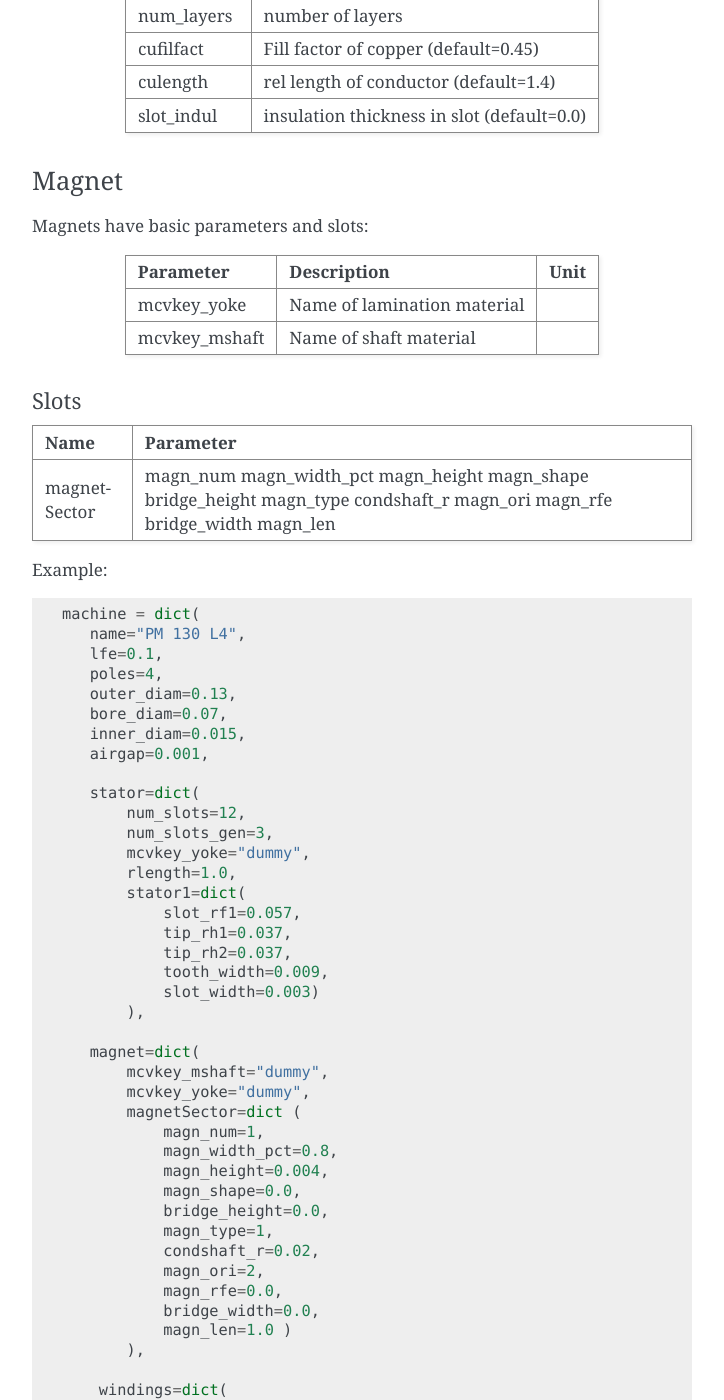
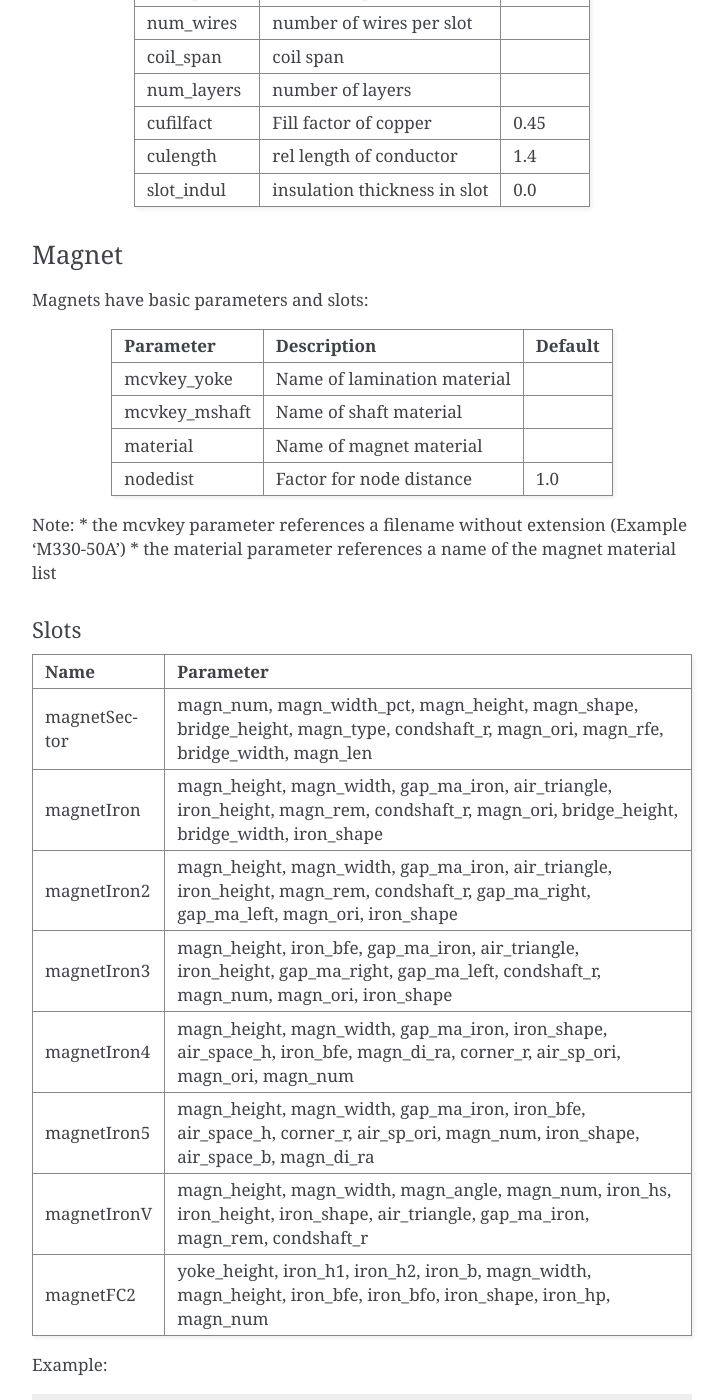
Before and after one commit to SEMAFORInformatik/femagtools, a Sphinx documentation site: the page built from docs/models.rst, in a window 1280 px wide and 1400 px high, scrolled down 1307 px. Shown: the whole window, without its empty margins (388-1112 px from the left). Built offline with Sphinx 7.4.7, drawn with Linux system fonts in a browser that asks for light colours; some of the changed text lies outside the part shown.

Commit message:
updated doc and fixed template bugs

```diff
--- a/docs/intro.rst
+++ b/docs/intro.rst
@@ -211,11 +211,11 @@ Example: minimize ripple and losses and maximize torque (note the sign parameter
     "population_size": 24,
     "decision_vars": [
         {"name": "magnet.magnetSector.magn_width_pct",
-	 "desc": "Magn width", "steps": 3,
+	 "desc": "Magn width",
 	 "bounds": [0.75, 0.85]},
 
         {"name": "magnet.magnetSector.magn_height",
-	 "desc": "Magn height", "steps": 3,
+	 "desc": "Magn height",
 	 "bounds": [3e-3, 5e-3]}
 
     ]
--- a/docs/models.rst
+++ b/docs/models.rst
@@ -26,14 +26,15 @@ Stator
 
 Stators have basic parameters and slots:
 
-==============  ============================  ====
-Parameter        Description                  Unit
-==============  ============================  ====
+==============  ============================  =======  ====
+Parameter        Description                  Default  Unit
+==============  ============================  =======  ====
 num_slots        Number of Slots
 num_slots_gen    Number of Slots in Model
-rlength          Relative iron length
+rlength          Relative iron length          1.0
 mcvkey_yoke      Name of lamination material
-==============  ============================  ====
+nodedist         Factor for node distance      1.0
+==============  ============================  =======  ====
 
 
 Slots
@@ -42,58 +43,66 @@ Slots
 Name             Parameter
 ============    ==============
 stator1
-                 slot_rf1
-                 tip_rh1
-                 tip_rh2
-                 tooth_width
+                 slot_rf1,
+                 tip_rh1,
+                 tip_rh2,
+                 tooth_width,
                  slot_width
 stator2
-                 slot_t1
-                 slot_t2
-                 slot_t3
-                 slot_depth
-                 slot_width
+                 slot_t1,
+                 slot_t2,
+                 slot_t3,
+                 slot_depth,
+                 slot_width,
                  corner_width
 statorRotor3
-                 slot_height
-                 slot_h1
-                 slot_h2
-                 slot_width
-                 slot_r1
-                 slot_r2
-                 wedge_width1
-                 wedge_width2
-                 middle_line
-                 tooth_width
+                 slot_height,
+                 slot_h1,
+                 slot_h2,
+                 slot_width,
+                 slot_r1,
+                 slot_r2,
+                 wedge_width1,
+                 wedge_width2,
+                 middle_line,
+                 tooth_width,
                  slot_top_sh
 ============    ==============
+
+Note: all units are metric units
 
 Windings
 --------
 
-============    ==========================================
-Name             Parameter
-============    ==========================================
+============    ============================  =======
+Name             Parameter                    Default
+============    ============================  =======
 num_phases      number of phases
 num_wires       number of wires per slot
 coil_span       coil span
 num_layers      number of layers
-cufilfact       Fill factor of copper (default=0.45)
-culength        rel length of conductor (default=1.4)
-slot_indul      insulation thickness in slot (default=0.0)
-============    ==========================================
+cufilfact       Fill factor of copper          0.45
+culength        rel length of conductor        1.4
+slot_indul      insulation thickness in slot   0.0
+============    ============================  =======
 
 Magnet
 ------
 
 Magnets have basic parameters and slots:
 
-==============  ============================  ====
-Parameter        Description                  Unit
-==============  ============================  ====
+==============  ============================  =======
+Parameter        Description                  Default
+==============  ============================  =======
 mcvkey_yoke      Name of lamination material
 mcvkey_mshaft    Name of shaft material
-==============  ============================  ====
+material         Name of magnet material
+nodedist         Factor for node distance       1.0
+==============  ============================  =======
+
+Note:
+* the mcvkey parameter references a filename without extension (Example 'M330-50A')
+* the material parameter references a name of the magnet material list
 
 Slots
 ^^^^^
@@ -101,17 +110,94 @@ Slots
 ============    ==============
 Name             Parameter
 ============    ==============
-magnetSector    magn_num
-                magn_width_pct
-                magn_height
-                magn_shape
-                bridge_height
-                magn_type
-                condshaft_r
-                magn_ori
-                magn_rfe
-                bridge_width
+magnetSector    magn_num,
+                magn_width_pct,
+                magn_height,
+                magn_shape,
+                bridge_height,
+                magn_type,
+                condshaft_r,
+                magn_ori,
+                magn_rfe,
+                bridge_width,
                 magn_len
+magnetIron      magn_height,
+                magn_width,
+		gap_ma_iron,
+		air_triangle,
+		iron_height,
+		magn_rem,
+		condshaft_r,
+		magn_ori,
+		bridge_height,
+		bridge_width,
+		iron_shape
+magnetIron2     magn_height,
+                magn_width,
+		gap_ma_iron,
+		air_triangle,
+		iron_height,
+		magn_rem,
+		condshaft_r,
+		gap_ma_right,
+		gap_ma_left,
+		magn_ori,
+		iron_shape
+magnetIron3     magn_height,
+                iron_bfe,
+		gap_ma_iron,
+		air_triangle,
+		iron_height,
+		gap_ma_right,
+		gap_ma_left,
+		condshaft_r,
+		magn_num,
+		magn_ori,
+		iron_shape
+magnetIron4     magn_height,
+                magn_width,
+		gap_ma_iron,
+		iron_shape,
+		air_space_h,
+		iron_bfe,
+		magn_di_ra,
+		corner_r,
+		air_sp_ori,
+		magn_ori,
+		magn_num
+magnetIron5     magn_height,
+                magn_width,
+		gap_ma_iron,
+		iron_bfe,
+		air_space_h,
+		corner_r,
+		air_sp_ori,
+		magn_num,
+		iron_shape,
+		air_space_b,
+		magn_di_ra
+magnetIronV     magn_height,
+                magn_width,
+		magn_angle,
+		magn_num,
+		iron_hs,
+		iron_height,
+		iron_shape,
+		air_triangle,
+		gap_ma_iron,
+		magn_rem,
+		condshaft_r
+magnetFC2       yoke_height,
+                iron_h1,
+		iron_h2,
+		iron_b,
+		magn_width,
+		magn_height,
+		iron_bfe,
+		iron_bfo,
+		iron_shape,
+		iron_hp,
+		magn_num
 ============    ==============
 
 Example::
@@ -169,17 +255,17 @@ Calculation
 
 Cogging (cogg_calc)
 
-==============  =======================================  ============
-Parameter        Description                             Unit
-==============  =======================================  ============
-speed           Speed                                    1/s
-skew_angle      Skewing (default 0)                      deg
-num_skew_steps  Number of skew steps (default 0)
-magn_temp       Magnet Temperature                       deg Celsius
+==============  ============================= ==========  ============
+Parameter        Description                   Default      Unit
+==============  ============================= ==========  ============
+speed           Speed                                     1/s
+skew_angle      Skewing angle                   0         deg
+num_skew_steps  Number of skew steps            0
+magn_temp       Magnet Temperature                        deg Celsius
 num_move_steps  Number of move steps
-num_par_wdgs    Number of parallel windings (default 1)
-eval_force      Evaluate force  (default False)          True, False
-==============  =======================================  ============
+num_par_wdgs    Number of parallel windings     1
+eval_force      Evaluate force                  0
+==============  ============================= ==========  ============
 
 Example::
 
@@ -192,6 +278,62 @@ Example::
 
 PM/Rel Machine Simulation (pm_sym_fast)
 
+==============  ============================= ==========  ============
+Parameter        Description                   Default      Unit
+==============  ============================= ==========  ============
+speed           Speed                                     1/s
+skew_angle      Skewing angle                   0         deg
+num_skew_steps  Number of skew steps            0
+magn_temp       Magnet Temperature                        deg Celsius
+wind_temp       Winding Temperature             20        deg Celsius
+num_move_steps  Number of move steps
+num_par_wdgs    Number of parallel windings     1
+eval_force      Evaluate force                  0
+current         Phase current                             A (RMS)
+angl_i_up       Angle I vs. Up                  0         deg
+optim_i_up      Optimize Current                0
+==============  ============================= ==========  ============
+
+Example::
+
+  operatingConditions = dict(
+    calculationMode="pm_sym_fast",
+    wind_temp=60.0,
+    magn_temp=60.0,
+    current=50.0,
+    speed=50.0)
+
 Ld-Lq Identification (ld_lq_fast)
 
+==============  ============================= ==========  ============
+Parameter        Description                   Default      Unit
+==============  ============================= ==========  ============
+speed           Speed                                     1/s
+skew_angle      Skewing angle                   0         deg
+num_skew_steps  Number of skew steps            0
+magn_temp       Magnet Temperature                        deg Celsius
+num_move_steps  Number of move steps
+num_par_wdgs    Number of parallel windings     1
+eval_force      Evaluate force                  0
+i1_max          Max. phase current                        A (RMS)
+beta_min        Min. Beta angle                           deg
+beta_max        Max. beta angle                           deg
+num_cur_steps   Number of current steps
+num_beta_steps  Number of beta steps
+==============  ============================= ==========  ============
+
+Example::
+
+  feapars = dict(
+    num_move_steps=25,
+    calculationMode="ld_lq_fast",
+    magn_temp=60.0,
+    i1_max=150.0,
+    beta_max=0.0,
+    beta_min=-60.0,
+    num_cur_steps=3,
+    num_beta_steps"=4,
+    speed=50.0)
+
+
 Psid-Psiq Identification (psd_psq_fast)
```
Also changed, not shown: docs/bchreader.rst (+22 -2 lines), 6 other files.
